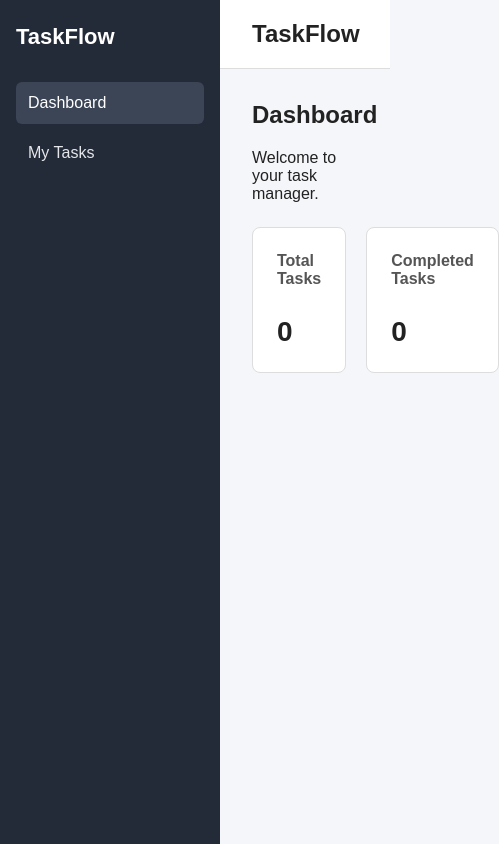
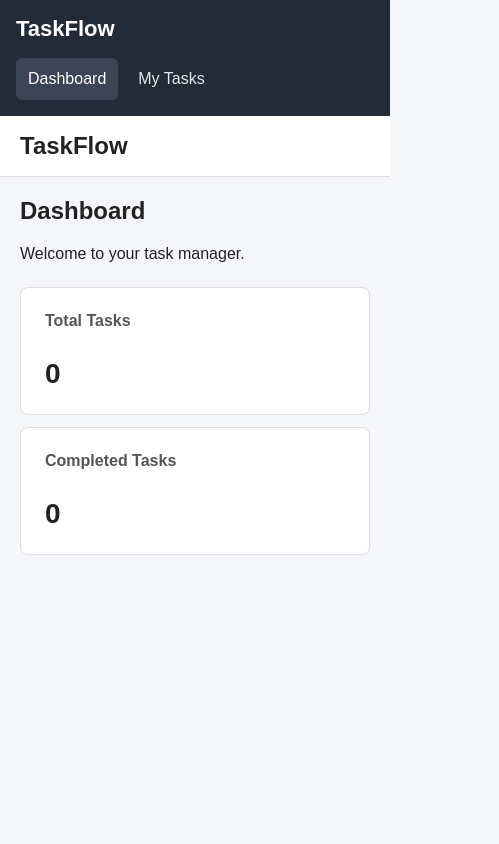
Before and after one commit to FrostByte11000/task-management-app, a React (Vite) app in the folder frontend/: page / in a window 390 px wide. Shown: the whole page, 499 px wide, since content can reach past the window. Built offline with nearby package versions, Linux system fonts and the light colour scheme.

Commit message:
Finished Week 3

```diff
--- a/frontend/src/index.css
+++ b/frontend/src/index.css
@@ -123,3 +123,38 @@ body {
   background-color: #3b4556;
   color: white;
 }
+
+/*Responsize Layout*/
+
+@media (max-width: 700px) {
+  .app {
+    flex-direction: column;
+  }
+
+  .sidebar {
+    width: 100%;
+    padding: 16px;
+  }
+
+  .sidebar h2 {
+    margin-bottom: 16px;
+  }
+
+  .sidebar nav {
+    flex-direction: row;
+    flex-wrap: wrap;
+  }
+
+  .app-content {
+    padding: 20px;
+  }
+
+  .dashboard-stats {
+    flex-direction: column;
+    gap: 12px;
+  }
+
+  .app-header {
+    padding: 16px 20px;
+  }
+}
```
Also changed, not shown: 2 other files (tests, documents, lock files or other folders).
